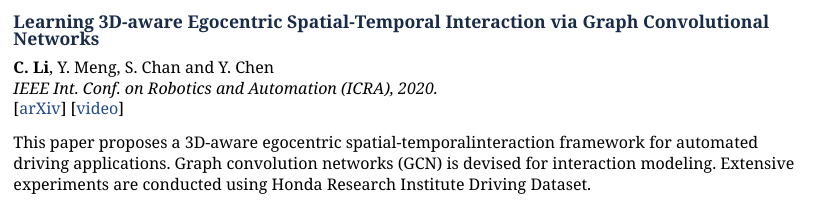
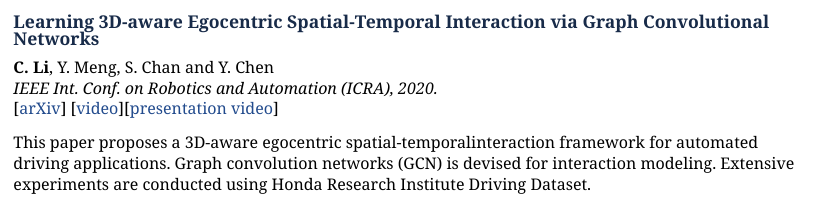
Before and after one commit to cicelyli/cicelyli.github.io, a plain HTML site: page index.html in a window 1280 px wide. Shown: the part 570-794 px from the top of the page, 442-1280 px from the left. Drawn offline with Linux system fonts and the light colour scheme.

Commit message:
Update index.html

```diff
--- a/index.html
+++ b/index.html
@@ -61,7 +61,7 @@ try {
 <td align="left"><h3>Learning 3D-aware Egocentric Spatial-Temporal Interaction via Graph Convolutional Networks</h3>
 <p><b>C. Li</b>, Y. Meng, S. Chan and Y. Chen<br />
 <i>IEEE Int. Conf. on Robotics and Automation (ICRA), 2020.</i><br />
-[<a href="https://arxiv.org/pdf/1909.09272.pdf">arXiv</a>] [<a href="https://www.youtube.com/watch?v=jxWssK7bemM">video</a>]</p>
+[<a href="https://arxiv.org/pdf/1909.09272.pdf">arXiv</a>] [<a href="https://www.youtube.com/watch?v=jxWssK7bemM">video</a>][<a href="https://www.youtube.com/watch?v=ob9YborT_6c&t=1s">presentation video</a>]</p>
 <p>This paper proposes a 3D-aware egocentric spatial-temporalinteraction framework for automated   driving applications. Graph convolution networks (GCN)  is  devised  for  interaction modeling. Extensive   experiments   are   conducted using  Honda  Research  Institute  Driving  Dataset.</p>
 </td></tr></table>
 <table class="imgtable"><tr><td>
```
